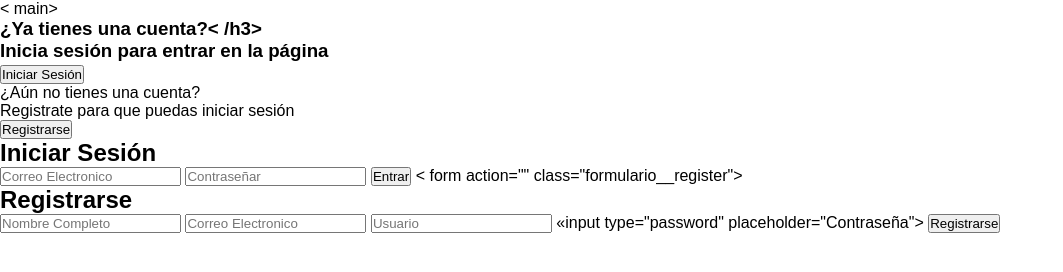
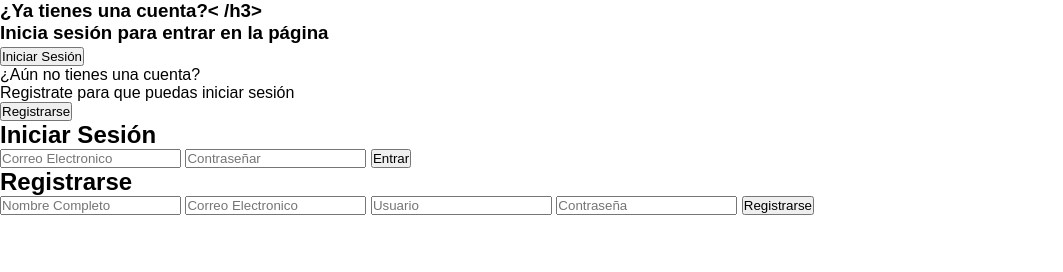
Before and after one commit to RodoGC/Proyecto, a plain HTML site: page index.html in a window 1280 px wide. Shown: the whole page, without its empty margins (0-1063 px from the left). Drawn offline with Linux system fonts and the light colour scheme; files that its build step writes are made by us from their sources.

Commit message:
Update index.html

```diff
--- a/index.html
+++ b/index.html
@@ -9,7 +9,7 @@
 
 </head> <body>
 
-< main>
+<main>
 
   <div class="contenedor __todo">
 
@@ -38,12 +38,12 @@
 <button>Entrar</button>
 </ form>
 
-< form action="" class="formulario__register">
+<form action="" class="formulario__register">
 <h2> Registrarse</h2>
 <input type="text" placeholder="Nombre Completo">
 <input type="text" placeholder="Correo Electronico">
 <input type="text" placeholder="Usuario">
-«input type="password" placeholder="Contraseña">
+<input type="password" placeholder="Contraseña">
 <button> Registrarse</button>
 </form>
 
```
